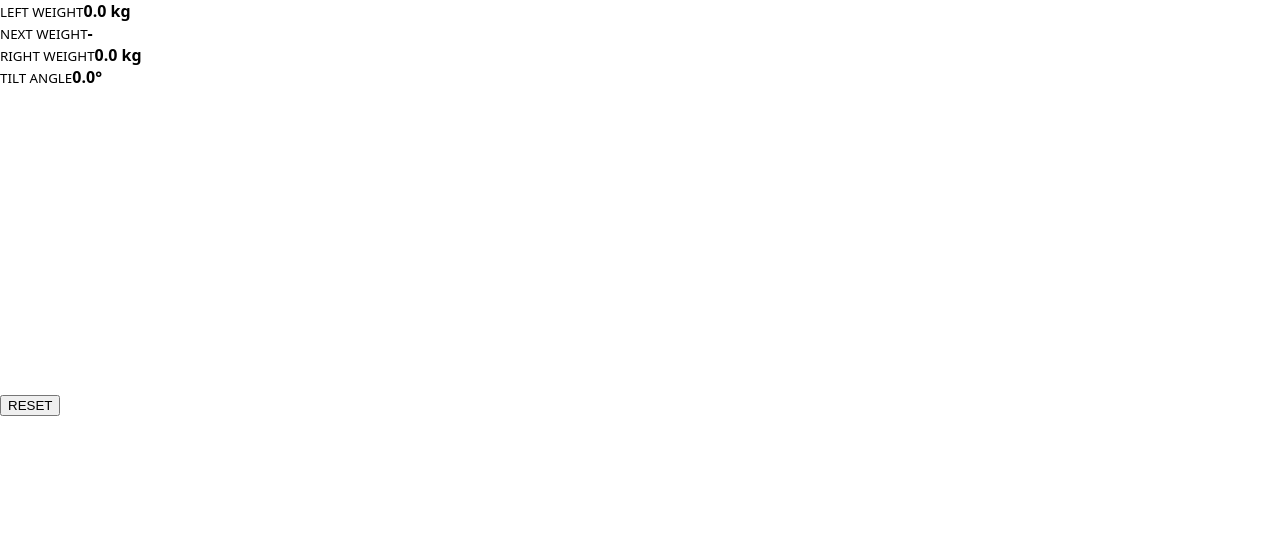
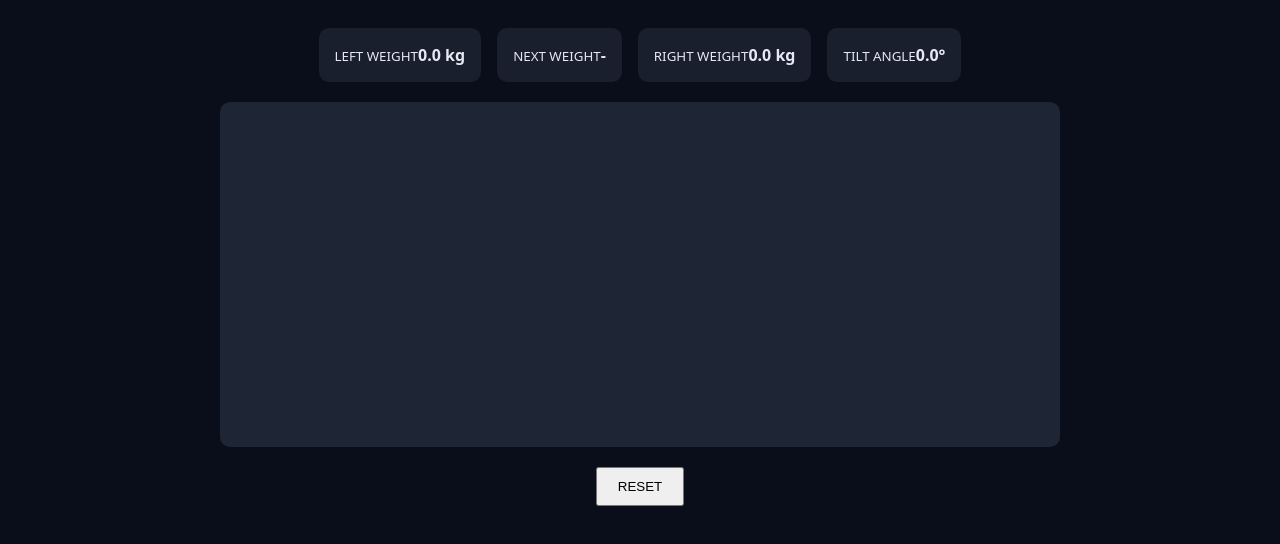
Before and after one commit to selvikiyikci/seesaw-simulation, a plain HTML site: page index.html in a window 1280 px wide. Drawn offline with Linux system fonts and the light colour scheme.

Commit message:
added base css variables and dark theme

```diff
--- a/styles.css
+++ b/styles.css
@@ -1,4 +1,32 @@
 body {
-  margin: 0;
+  background: #0a0e1a;
+  color: #e4e9f4;
+  display: flex;
+  flex-direction: column;
+  align-items: center;
   font-family: system-ui, sans-serif;
 }
+
+.values {
+  display: flex;
+  gap: 16px;
+  padding: 20px;
+}
+
+.card {
+  background: #1a1f2e;
+  padding: 16px;
+  border-radius: 10px;
+  text-align: center;
+}
+
+.canvasArea {
+  background: #1e2535;
+  border-radius: 10px;
+  padding: 20px;
+}
+
+.btn {
+  margin-top: 20px;
+  padding: 10px 20px;
+}
```
